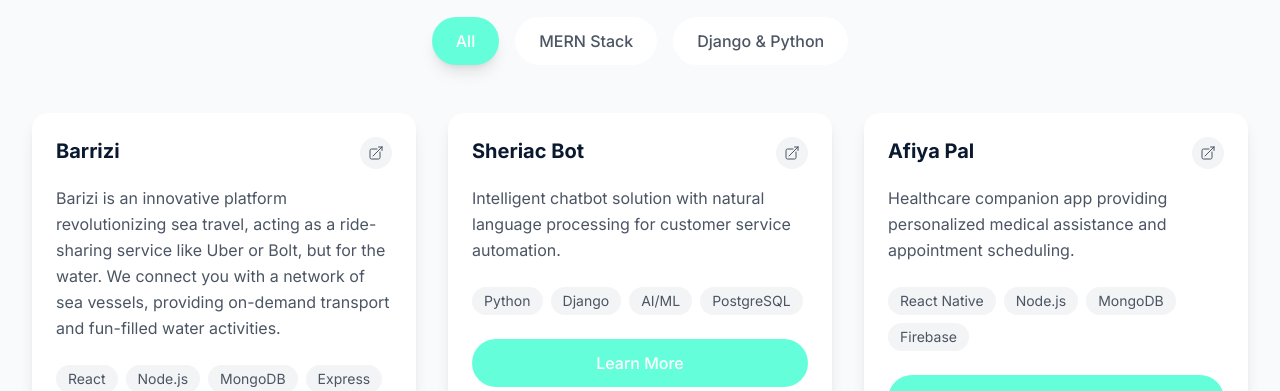
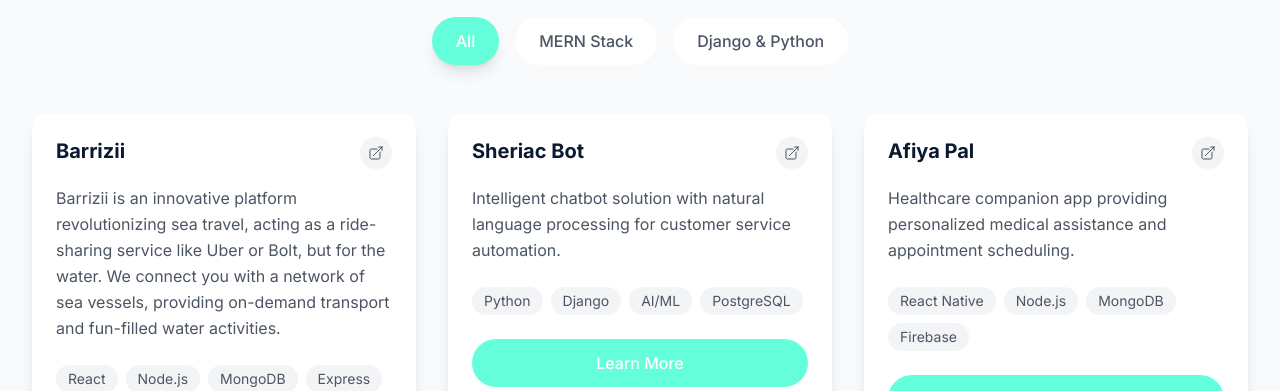
Before and after one commit to Osike/Osike-Portfolio, a React (Vite) app: page / in a window 1280 px wide. Shown: the part 1840-2231 px from the top of the page. Built offline with nearby package versions, Linux system fonts and the light colour scheme.

Commit message:
chenge about my role

```diff
--- a/src/components/Projects.tsx
+++ b/src/components/Projects.tsx
@@ -5,8 +5,8 @@ import { ArrowTopRightOnSquareIcon } from '@heroicons/react/24/outline';
 const projects = [
   {
     id: 1,
-    title: 'Barrizi',
-    description: 'Barizi is an innovative platform revolutionizing sea travel, acting as a ride-sharing service like Uber or Bolt, but for the water. We connect you with a network of sea vessels, providing on-demand transport and fun-filled water activities.',
+    title: 'Barrizii',
+    description: 'Barrizii is an innovative platform revolutionizing sea travel, acting as a ride-sharing service like Uber or Bolt, but for the water. We connect you with a network of sea vessels, providing on-demand transport and fun-filled water activities.',
     tech: ['React', 'Node.js', 'MongoDB', 'Express'],
     category: 'MERN Stack',
   },
```
